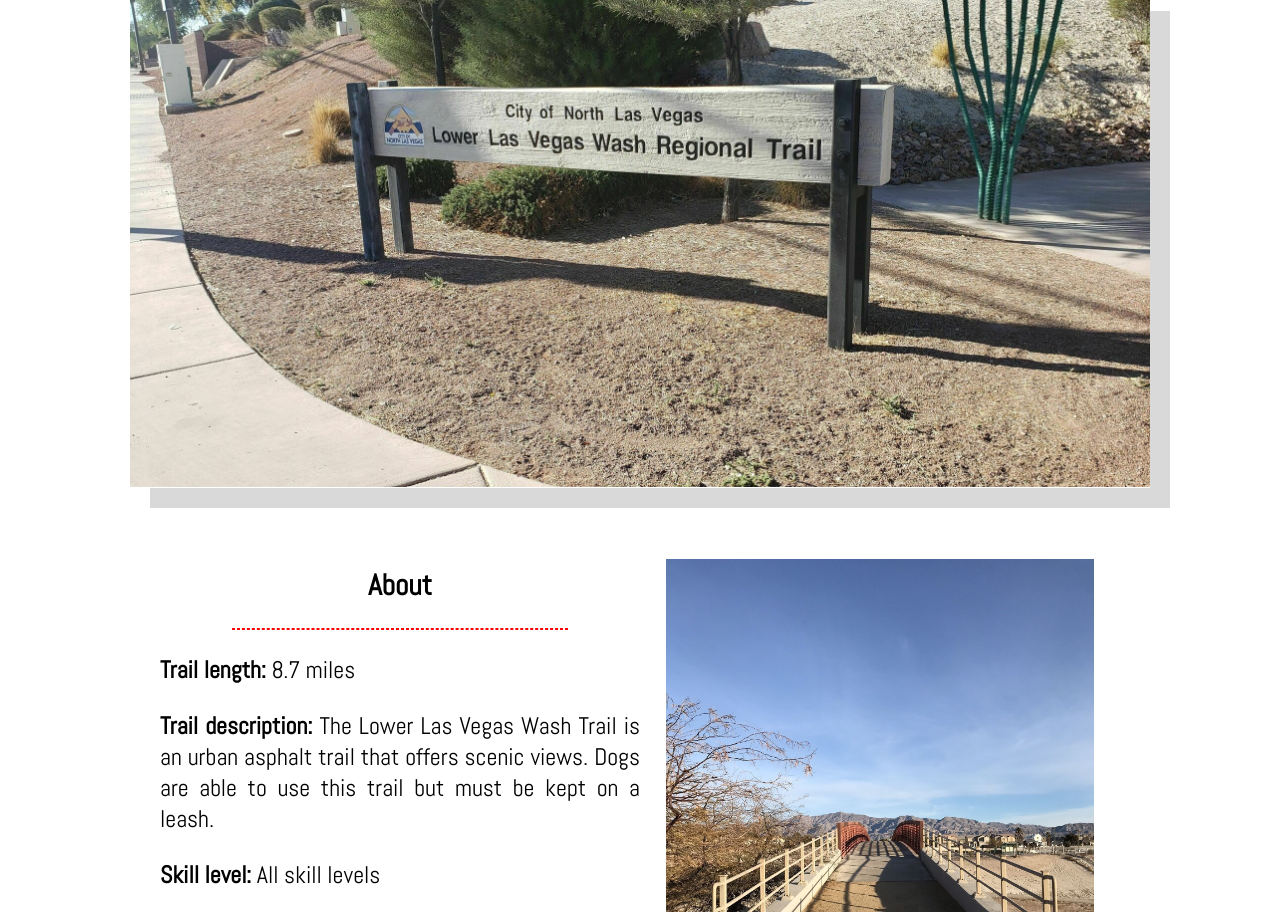
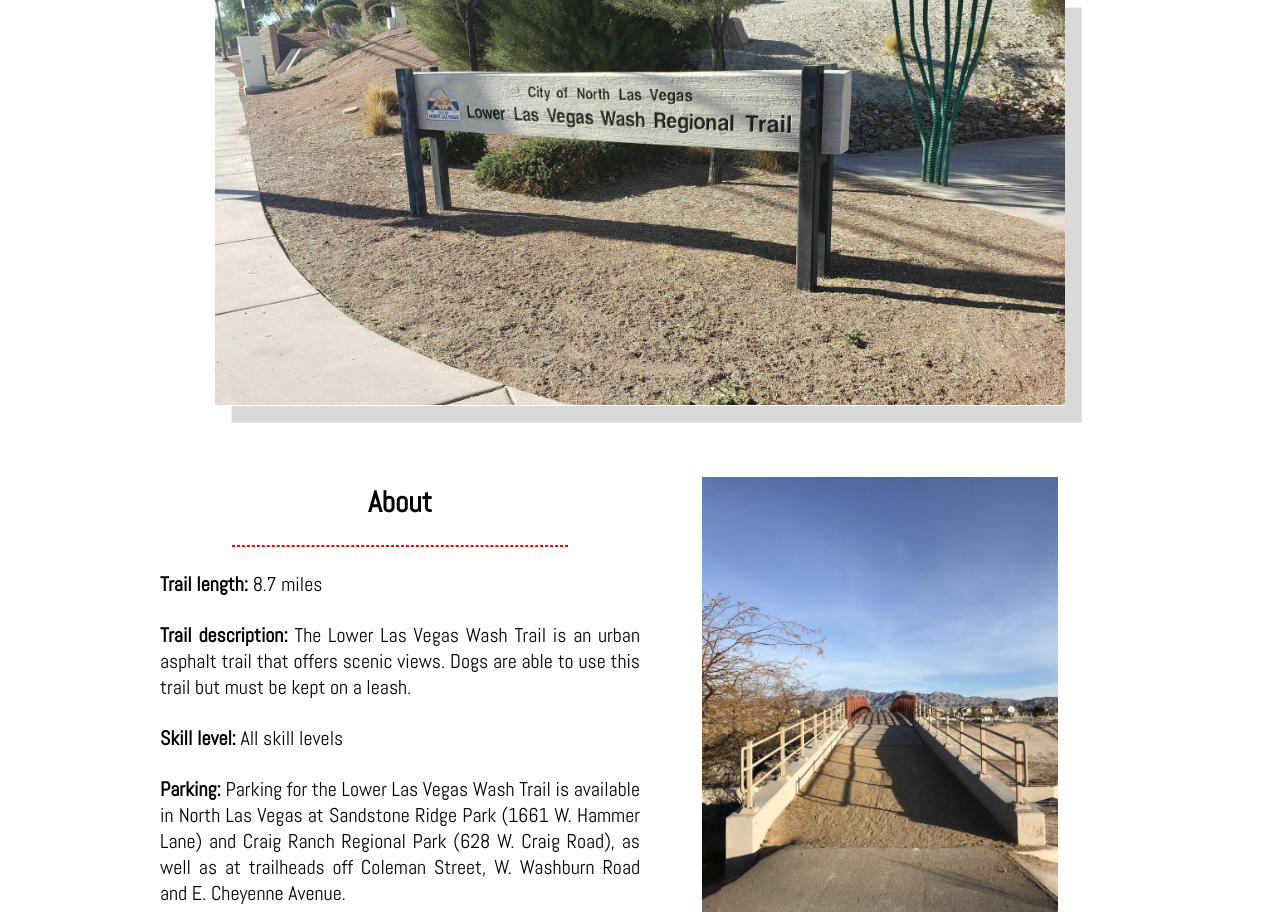
Before and after one commit to bculler17/Red_Bike_Adventures, a plain HTML site: page RBAwashtrail.html in a window 1280 px wide. Shown: the part 235-1147 px from the top of the page. Drawn offline with Linux system fonts and the light colour scheme.

Commit message:
Update RBAlwasht.css

```diff
--- a/css/RBAlwasht.css
+++ b/css/RBAlwasht.css
@@ -15,35 +15,35 @@
 
 .pic-w {
   max-width: 100%;
-  height: 480px;
+  height: 31.25vw;
   object-fit:contain;
 }
 
 .pic-w2 {
   max-width: 100%;
-  height: 570px;
+  height: 37.11vw;
   object-fit:contain;
 }
 
 .pic-w3 {
   max-width: 100% ;
-  height: 415px;
+  height: 27vw;
   object-fit:contain;
 }
 
 #tv {
   position: relative;
-  width: 1020px;
-  height: 497px;
+  width: 66.4vw;
+  height: 32.4vw;
   background: white;
   border-radius: 0% 0% 0% 0% / 0% 0% 0% 0% ;
   color: white;
-  box-shadow: 20px 20px rgba(0,0,0,.15);
+  box-shadow: 1.3vw 1.3vw rgba(0,0,0,.15);
   transition: all .4s ease;
 }
 #tv:hover {
   border-radius: 0% 0% 50% 50% / 0% 0% 5% 5% ;
-  box-shadow: 10px 10px rgba(0,0,0,.25);
+  box-shadow: 0.65vw 0.65vw rgba(0,0,0,.25);
 }
 
 .container-w2 {
@@ -65,7 +65,7 @@
 .lwt {
   text-align: justify;
   width: 100%;
-  font-size: 24px;
+  font-size: 1.56vw;
 }
 
 .container-w3 {
```
